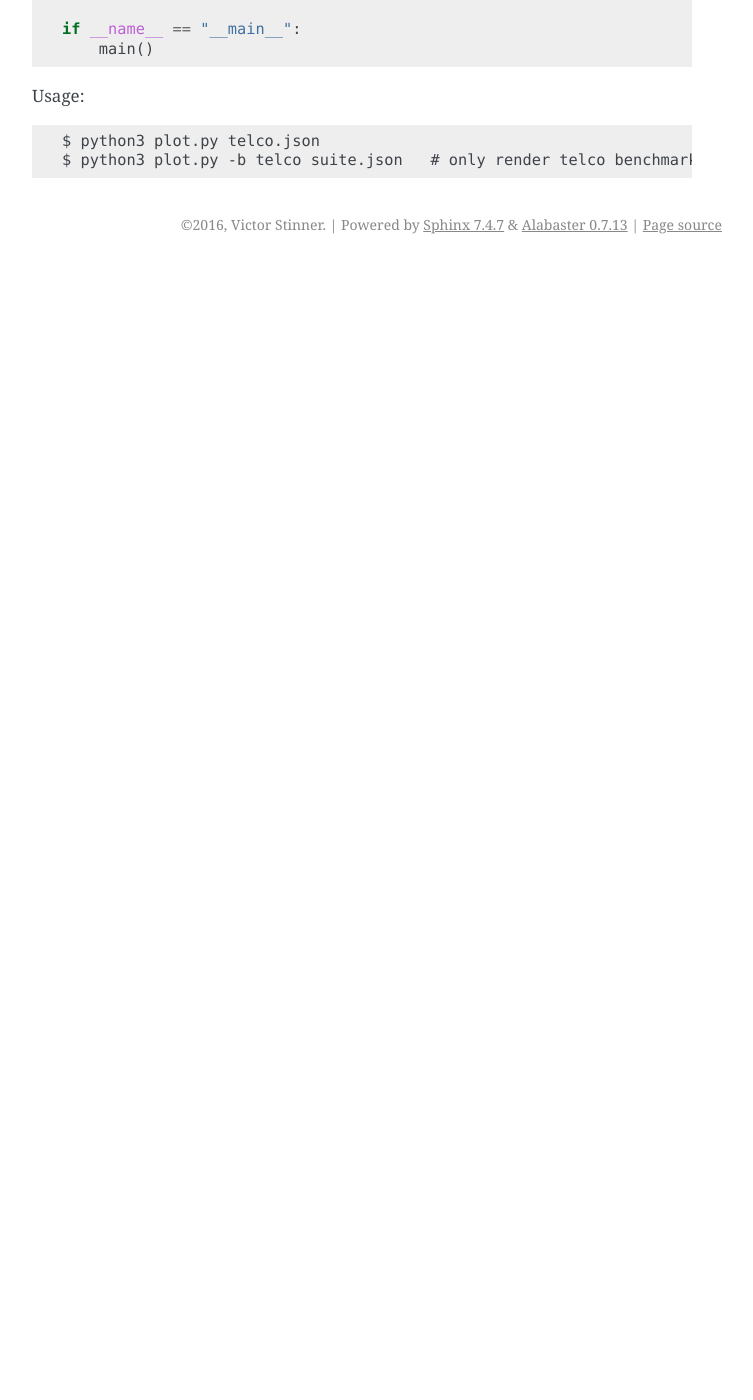
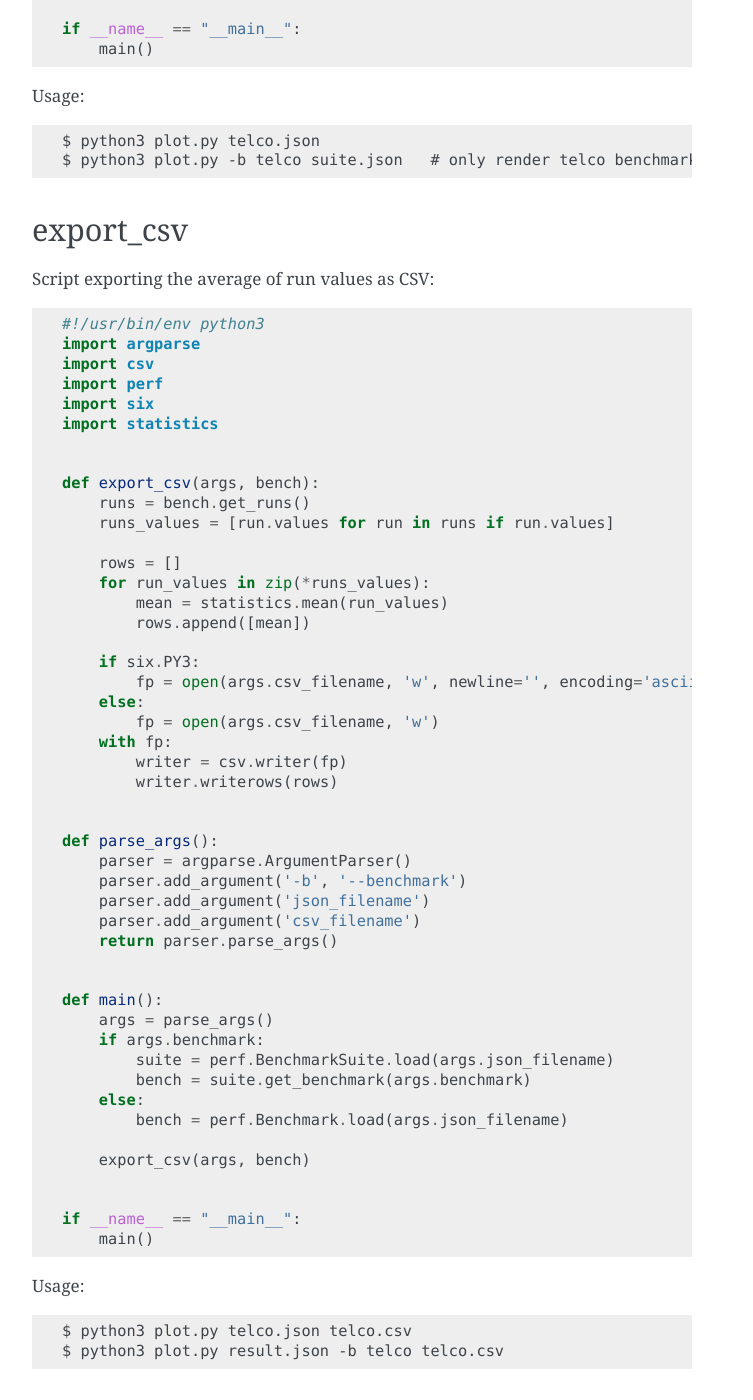
Before and after one commit to psf/pyperf, a Sphinx documentation site: the page built from doc/examples.rst, in a window 1280 px wide and 1400 px high, scrolled down 5679 px. Shown: the whole window, without its empty margins (388-1141 px from the left). Built offline with Sphinx 7.4.7, drawn with Linux system fonts in a browser that asks for light colours; before the commit the page ends 5943 px from its top, so only the background shows below that.

Commit message:
Add export_csv.py example

```diff
--- a/doc/changelog.rst
+++ b/doc/changelog.rst
@@ -4,6 +4,7 @@ Changelog
 Version 1.2.1
 -------------
 
+* Documentation: add export_csv.py and plot.py examples
 * Rewrite warmup calibration:
 
   - Use Q1, Q3 and stdev, rather than mean and checking if the first value
--- a/doc/examples.rst
+++ b/doc/examples.rst
@@ -98,3 +98,16 @@ Usage::
 
     $ python3 plot.py telco.json
     $ python3 plot.py -b telco suite.json   # only render telco benchmark
+
+
+export_csv
+----------
+
+Script exporting the average of run values as CSV:
+
+.. literalinclude:: examples/export_csv.py
+
+Usage::
+
+    $ python3 plot.py telco.json telco.csv
+    $ python3 plot.py result.json -b telco telco.csv
--- /dev/null
+++ b/doc/examples/export_csv.py
@@ -0,0 +1,47 @@
+#!/usr/bin/env python3
+import argparse
+import csv
+import perf
+import six
+import statistics
+
+
+def export_csv(args, bench):
+    runs = bench.get_runs()
+    runs_values = [run.values for run in runs if run.values]
+
+    rows = []
+    for run_values in zip(*runs_values):
+        mean = statistics.mean(run_values)
+        rows.append([mean])
+
+    if six.PY3:
+        fp = open(args.csv_filename, 'w', newline='', encoding='ascii')
+    else:
+        fp = open(args.csv_filename, 'w')
+    with fp:
+        writer = csv.writer(fp)
+        writer.writerows(rows)
+
+
+def parse_args():
+    parser = argparse.ArgumentParser()
+    parser.add_argument('-b', '--benchmark')
+    parser.add_argument('json_filename')
+    parser.add_argument('csv_filename')
+    return parser.parse_args()
+
+
+def main():
+    args = parse_args()
+    if args.benchmark:
+        suite = perf.BenchmarkSuite.load(args.json_filename)
+        bench = suite.get_benchmark(args.benchmark)
+    else:
+        bench = perf.Benchmark.load(args.json_filename)
+
+    export_csv(args, bench)
+
+
+if __name__ == "__main__":
+    main()
```
Also changed, not shown: 2 other files.
